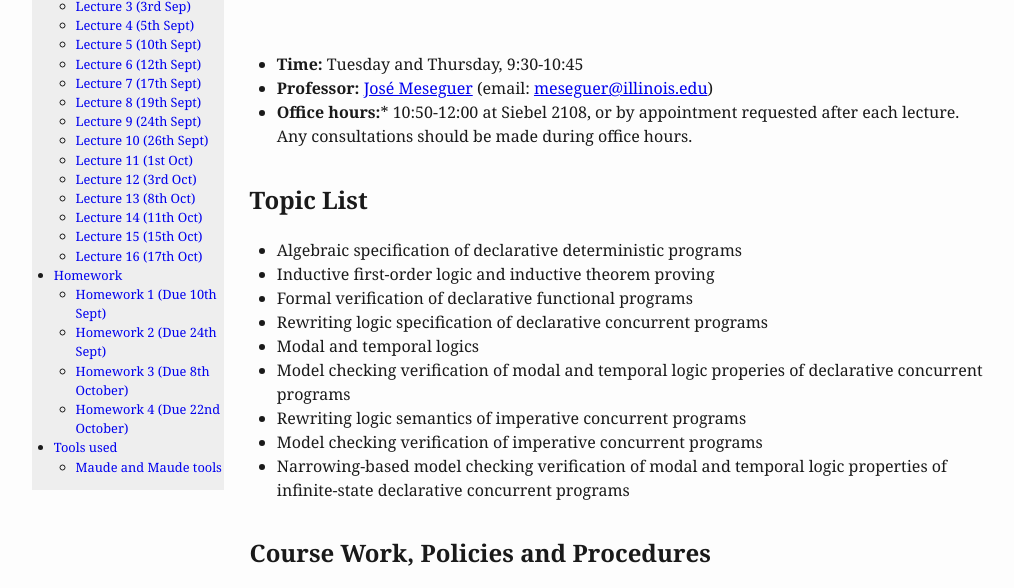
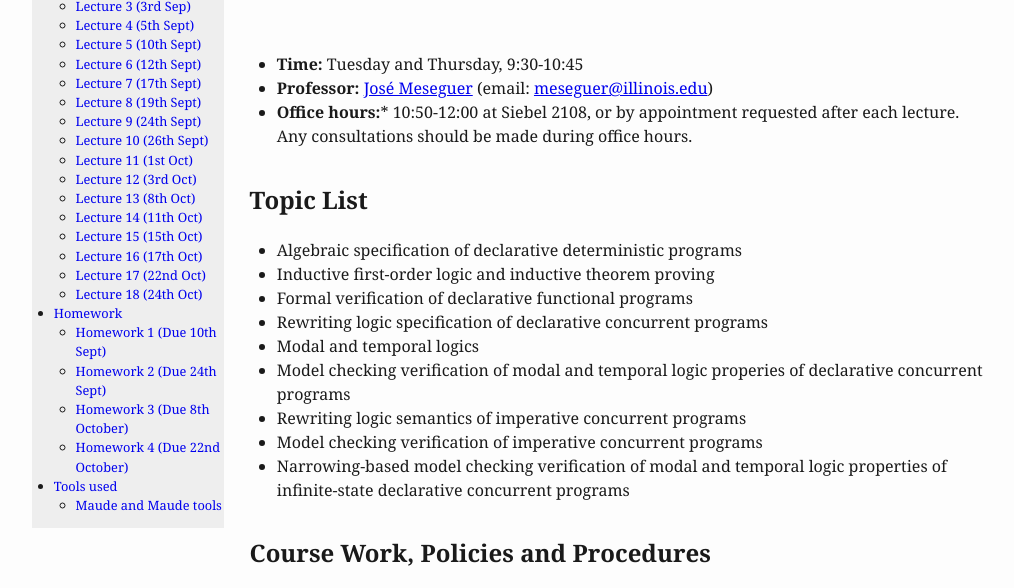
Before and after one commit to nishantjr/cs476-website-fa24, a plain HTML site: page index.html in a window 1280 px wide. Shown: the part 200-788 px from the top of the page, without its empty margins (128-1142 px from the left). Drawn offline with Linux system fonts and the light colour scheme.

Commit message:
lectures 17/18

```diff
--- a/index.html
+++ b/index.html
@@ -210,6 +210,10 @@ id="toc-lecture-10-26th-sept">Lecture 10 (26th Sept)</a></li>
 15 (15th Oct)</a></li>
 <li><a href="#lecture-16-17th-oct" id="toc-lecture-16-17th-oct">Lecture
 16 (17th Oct)</a></li>
+<li><a href="#lecture-17-22nd-oct" id="toc-lecture-17-22nd-oct">Lecture
+17 (22nd Oct)</a></li>
+<li><a href="#lecture-18-24th-oct" id="toc-lecture-18-24th-oct">Lecture
+18 (24th Oct)</a></li>
 </ul></li>
 <li><a href="#homework" id="toc-homework">Homework</a>
 <ul>
@@ -386,6 +390,14 @@ website</a>.</li>
 <ul>
 <li><a href="lectures/pv16-slides-24.pdf">Slides</a></li>
 </ul>
+<h3 id="lecture-17-22nd-oct">Lecture 17 (22nd Oct)</h3>
+<ul>
+<li><a href="lectures/pv17-slides-24.pdf">Slides</a></li>
+</ul>
+<h3 id="lecture-18-24th-oct">Lecture 18 (24th Oct)</h3>
+<ul>
+<li><a href="lectures/pv18-slides-24.pdf">Slides</a></li>
+</ul>
 <h2 id="homework">Homework</h2>
 <p>When submitting homework please make sure:</p>
 <ol type="1">
```
Also changed, not shown: 3 other files.
